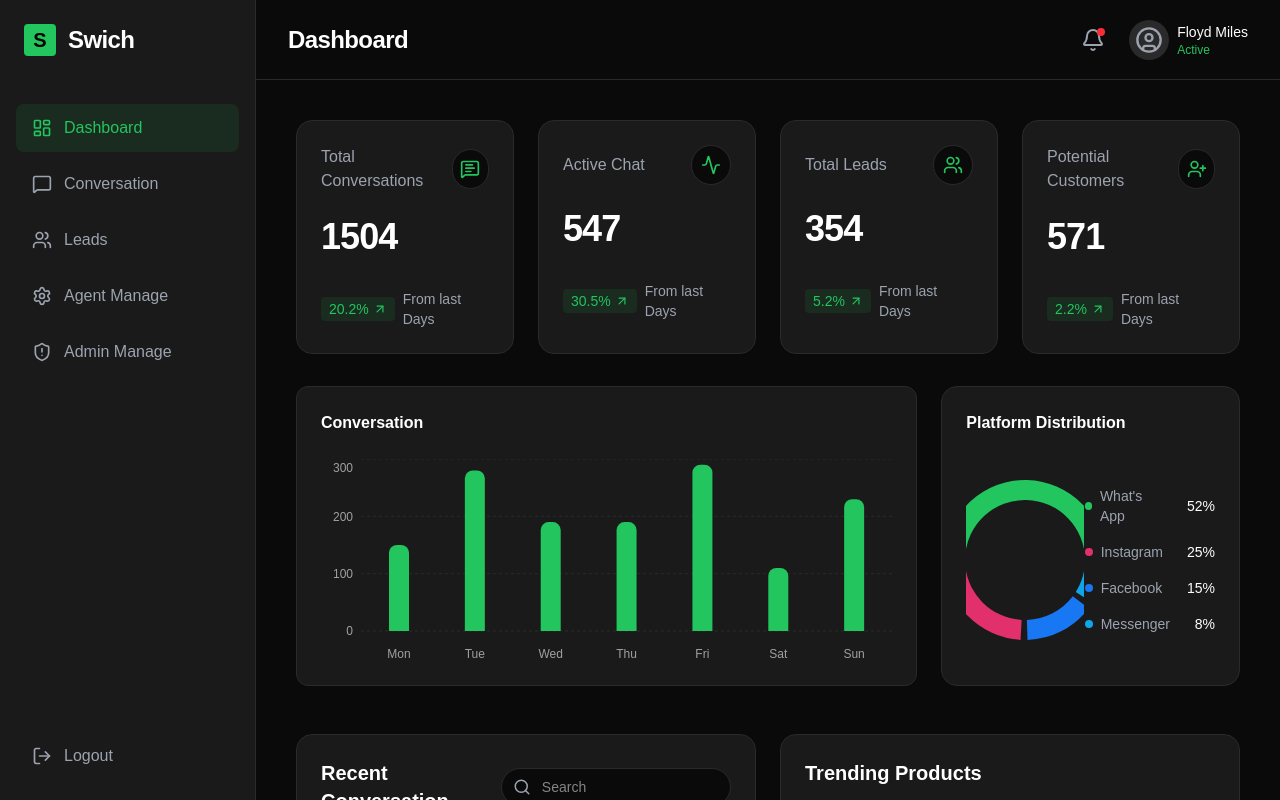
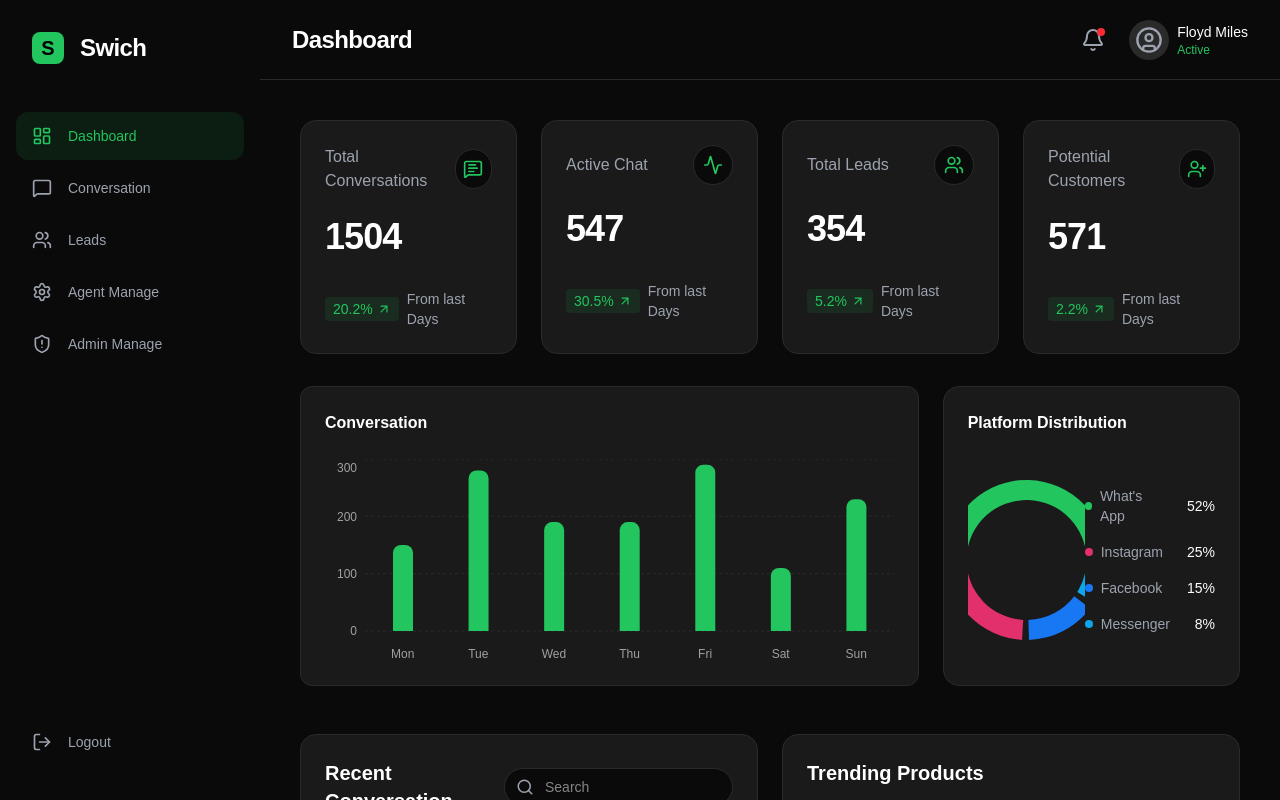
Before and after one commit to Saif-Uddin0/Demo-vive-coading, a Next.js app: page / in a window 1280 px wide. Built offline with nearby package versions, Linux system fonts and the light colour scheme.

Commit message:
building done of dashboard page

```diff
--- a/src/components/Sidebar.tsx
+++ b/src/components/Sidebar.tsx
@@ -16,22 +16,24 @@ export default function Sidebar() {
   ];
 
   return (
-    <div className="w-64 bg-card h-screen border-r border-border flex flex-col justify-between hidden md:flex">
+    <div className="w-[260px] bg-background h-screen flex flex-col justify-between hidden md:flex shrink-0">
       <div>
-        <div className="p-6 flex items-center gap-3">
-          <div className="w-8 h-8 rounded bg-primary text-primary-foreground flex items-center justify-center font-bold text-xl">S</div>
+        <div className="p-8 flex items-center gap-4">
+          <div className="w-8 h-8 rounded-lg bg-primary text-primary-foreground flex items-center justify-center font-bold text-xl">
+            S
+          </div>
           <span className="text-2xl font-bold tracking-tight">Swich</span>
         </div>
-        <nav className="mt-6 flex flex-col gap-2 px-4">
+        <nav className="mt-4 flex flex-col gap-1 px-4">
           {links.map((link) => {
             const isActive = pathname === link.href;
             return (
               <Link
                 key={link.name}
                 href={link.href}
-                className={`flex items-center gap-3 px-4 py-3 rounded-lg font-medium transition-colors ${isActive
+                className={`flex items-center gap-4 px-4 py-3.5 rounded-xl font-medium transition-colors text-sm ${isActive
                   ? "bg-primary/10 text-primary"
-                  : "text-muted-foreground hover:text-foreground hover:bg-muted"
+                  : "text-muted-foreground hover:text-foreground hover:bg-muted/50"
                   }`}
               >
                 <link.icon size={20} />
@@ -42,8 +44,8 @@ export default function Sidebar() {
         </nav>
       </div>
 
-      <div className="p-4 px-8 mb-4">
-        <button className="flex items-center gap-3 text-muted-foreground hover:text-red-400 font-medium transition-colors w-full">
+      <div className="p-4 px-8 mb-8">
+        <button className="flex items-center gap-4 text-muted-foreground hover:text-red-400 font-medium transition-colors text-sm w-full">
           <LogOut size={20} />
           Logout
         </button>
```
